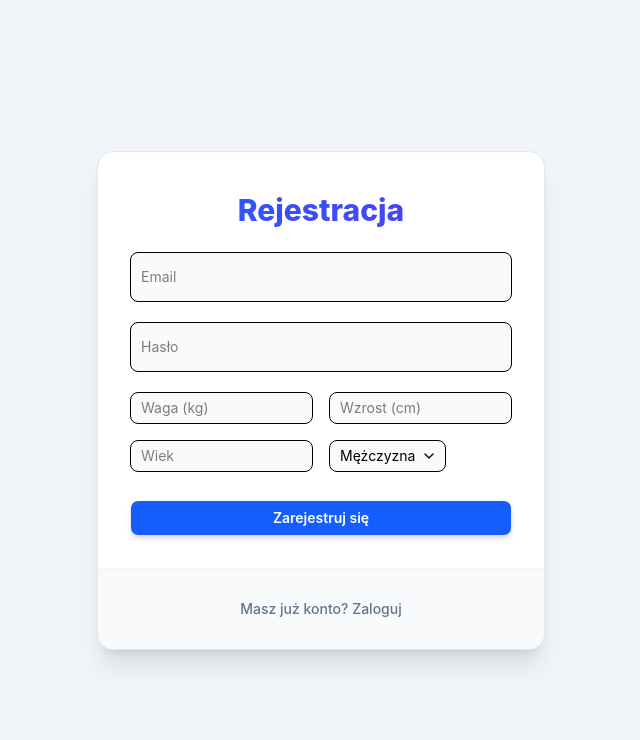
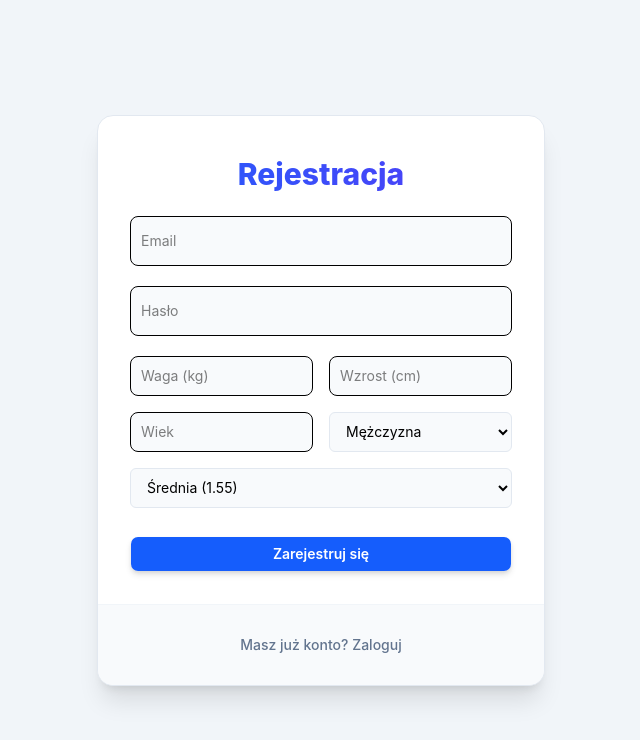
Before and after one commit to dawidbis/jemcochcem.pl, a React (Vite) app in the folder FitApp.Client/: page / in a window 1280 px wide. Both pictures are taken after a click on the button "Brak konta? Zarejestruj". Shown: the top 740 px of the page, without its empty margins (319-959 px from the left). Built offline with nearby package versions, Linux system fonts and the light colour scheme.

Commit message:
Podawanie stopnia aktywnosci przy logowaniu potrzebne do obliczeń

```diff
--- a/FitApp.Client/src/Components/LoginForm.tsx
+++ b/FitApp.Client/src/Components/LoginForm.tsx
@@ -3,11 +3,10 @@ import type { User } from '../types';
 import { api } from '../api';
 import { Button } from "#components/ui/button";
 import { Input } from "#components/ui/input";
-import { Select, SelectContent, SelectItem, SelectTrigger, SelectValue } from "#components/ui/select";
 
 export function LoginForm({ onLogin }: { onLogin: (u: User) => void }) {
   const [isRegistering, setIsRegistering] = useState(false);
-  const [formData, setFormData] = useState({ email: '', password: '', weight: 75, height: 180, age: 30, gender: 'Male' });
+  const [formData, setFormData] = useState({ email: '', password: '', weight: 75, height: 180, age: 30, gender: 'Male', multiplier: 1.55 });
   const [msg, setMsg] = useState({ text: '', isError: false });
 
   const submit = async (e: React.FormEvent) => {
@@ -39,16 +38,32 @@ export function LoginForm({ onLogin }: { onLogin: (u: User) => void }) {
 
             {isRegistering && (
               <div className="grid grid-cols-2 gap-4 animate-in fade-in slide-in-from-top-4 duration-300">
-                <Input className="bg-slate-50" type="number" placeholder="Waga (kg)" onChange={e => setFormData({...formData, weight: Number(e.target.value)})} />
-                <Input className="bg-slate-50" type="number" placeholder="Wzrost (cm)" onChange={e => setFormData({...formData, height: Number(e.target.value)})} />
-                <Input className="bg-slate-50" type="number" placeholder="Wiek" onChange={e => setFormData({...formData, age: Number(e.target.value)})} />
-                <Select onValueChange={val => setFormData({...formData, gender: val})} defaultValue={formData.gender}>
-                  <SelectTrigger className="bg-slate-50"><SelectValue placeholder="Płeć" /></SelectTrigger>
-                  <SelectContent>
-                    <SelectItem value="Male">Mężczyzna</SelectItem>
-                    <SelectItem value="Female">Kobieta</SelectItem>
-                  </SelectContent>
-                </Select>
+                <Input className="bg-slate-50 h-10" type="number" placeholder="Waga (kg)" onChange={e => setFormData({...formData, weight: Number(e.target.value)})} />
+                <Input className="bg-slate-50 h-10" type="number" placeholder="Wzrost (cm)" onChange={e => setFormData({...formData, height: Number(e.target.value)})} />
+                <Input className="bg-slate-50 h-10" type="number" placeholder="Wiek" onChange={e => setFormData({...formData, age: Number(e.target.value)})} />
+
+                <select
+                  className="bg-slate-50 border border-slate-200 rounded-md px-3 h-10 outline-none focus:ring-2 focus:ring-blue-500 w-full text-sm"
+                  value={formData.gender}
+                  onChange={e => setFormData({...formData, gender: e.target.value})}
+                >
+                  <option value="Male">Mężczyzna</option>
+                  <option value="Female">Kobieta</option>
+                </select>
+
+                <div className="col-span-2">
+                  <select
+                    className="bg-slate-50 border border-slate-200 rounded-md px-3 h-10 outline-none focus:ring-2 focus:ring-blue-500 w-full text-sm"
+                    value={formData.multiplier}
+                    onChange={e => setFormData({...formData, multiplier: Number(e.target.value)})}
+                  >
+                    <option value={1.2}>Brak ćwiczeń (1.2)</option>
+                    <option value={1.375}>Lekka (1.375)</option>
+                    <option value={1.55}>Średnia (1.55)</option>
+                    <option value={1.725}>Wysoka (1.725)</option>
+                    <option value={1.9}>Bardzo wysoka (1.9)</option>
+                  </select>
+                </div>
               </div>
             )}
 
```
